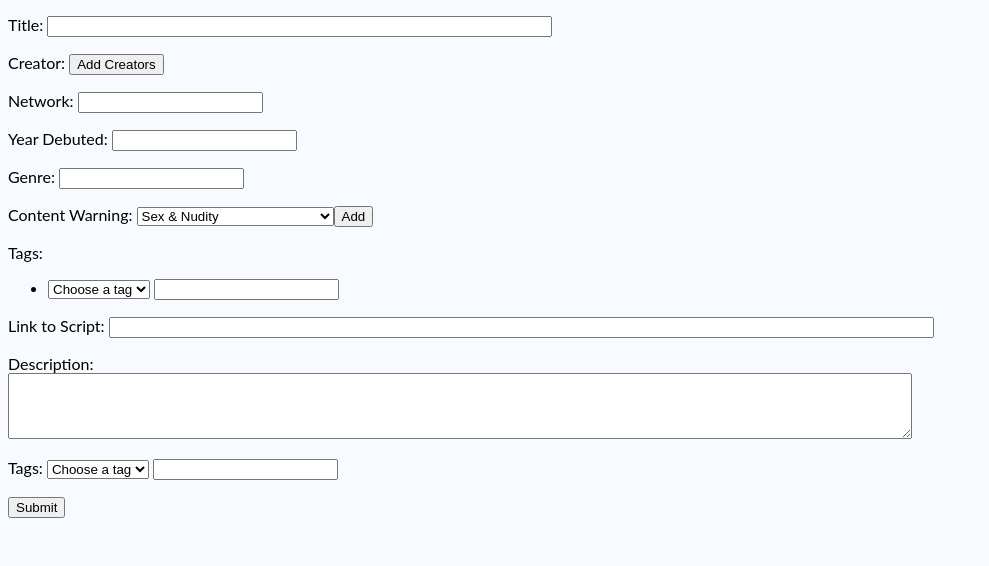
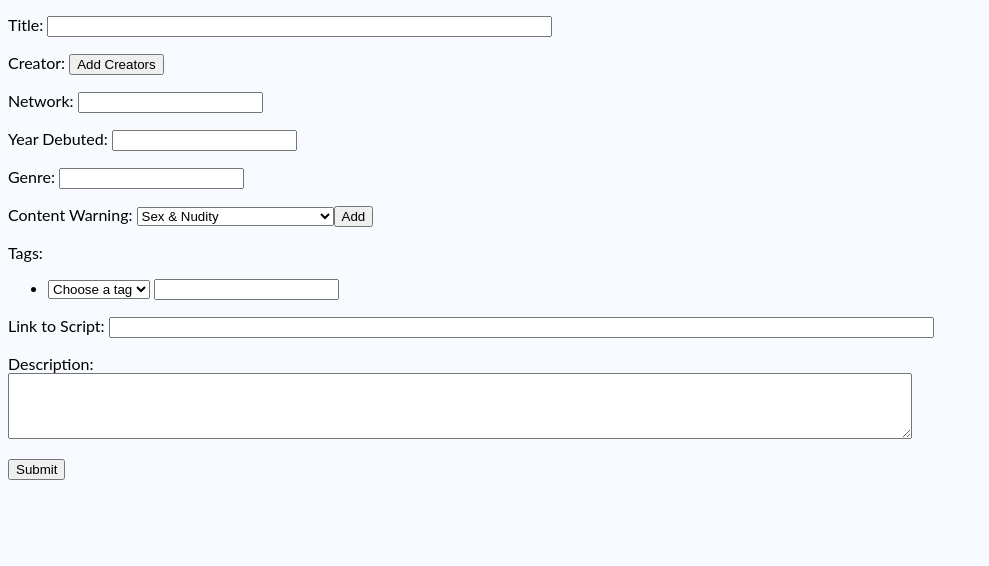
Before and after one commit to chloeymoon/cs304-shows-and-tel, a Flask app: page /add/ in a window 1280 px wide. Shown: the part 147-713 px from the top of the page, without its empty margins (0-989 px from the left). Run offline with Flask 2, Linux system fonts and the light colour scheme; data that the repository does not hold is empty; some libraries are stand-ins or nearby versions.

Commit message:
Fix add and edit pages

```diff
--- a/app.py
+++ b/app.py
@@ -88,8 +88,6 @@ def profile(sid):
         creators = functions.getCreators(conn,sid)
         warnings = functions.getWarnings(conn,sid)
         tags = functions.getTags(conn,sid)
-        print(tags)
-        # print show
         return render_template('profile.html', show=show, creators=creators,
                                 warnings=warnings, tags=tags)
 
--- a/functions.py
+++ b/functions.py
@@ -156,7 +156,7 @@ def insertCreators(conn,sid,creatorList):
         curs.execute('insert into showsCreators (sid,cid) values(%s, %s)',[sid,cid])
 
 def insertShows(conn, title, year, genre, cwList, script, description,
-                creatorList, network, tag_names, tag_vals):
+                creatorList, network, tag_name, tag_val):
     ''' Inserts show, creator, show&creator relationship etc. to the database,
         given form values '''
     curs = conn.cursor(MySQLdb.cursors.DictCursor)
@@ -168,12 +168,15 @@ def insertShows(conn, title, year, genre, cwList, script, description,
     sid = getSid(conn,title)
     insertContentwarnings(conn,sid,cwList)
     insertCreators(conn,sid,creatorList)
+    curs.execute('insert into tags (sid, name, val) values(%s, %s, %s)',
+                    [sid, tag_name, tag_val])
 
-    for i in range(len(tag_names)):
-        name = tag_names[i]
-        val = tag_vals[i]
-        curs.execute('insert into tags (sid, name, val) values(%s, %s, %s)',
-                    [sid, name, val])
+    # Support for multiple tags
+    # for i in range(len(tag_names)):
+    #     name = tag_names[i]
+    #     val = tag_vals[i]
+    #     curs.execute('insert into tags (sid, name, val) values(%s, %s, %s)',
+    #                 [sid, name, val])
 
 def updateWarnings(conn,sid,newwarnings):
     curs = conn.cursor(MySQLdb.cursors.DictCursor)
@@ -235,26 +238,5 @@ def update(conn, sid, title, year, network, genre, cwList, script,
     if len(getResultsByNetwork(conn,oldshow['network']))==0:
         curs.execute('delete from networks where name=%s', [oldshow['network']])
 
-# def update2(conn, sid, title, year, oldnetwork, network, genre, oldcwList, newcwList, script, description, creators):
-# curs = conn.cursor(MySQLdb.cursors.DictCursor)
-# oldshow = getShow(conn,sid)
-# print oldshow
-# if getNid(conn,network) is None:
-#     curs.execute('insert into networks (name) values(%s)', [network])
-# nid = getNid(conn,network)
-# curs.execute('''update shows set title=%s, year=%s, genre=%s, script=%s,
-#                 description=%s, nid=%s where sid=%s''',
-#                 [title, year, genre, script, description, nid, sid])
-# # if only this show has this network, delete network from networks table or not?
-# if len(getResultsByNetwork(conn,oldnetwork))==0:
-#     curs.execute('delete from networks where name=%s', [oldnetwork])
-# # for creator in creators:
-# #     if getCid(conn,creator) is None:
-# #         curs.execute('insert into creators (name) values(%s)', [creator])
-# #     cid = getCid(conn,creator)
-# #     # curs.execute('update creators set name=%s where sid=%s', [creator,sid])
-# #     curs.execute('update showsCreators set cid=%s where sid=%s',[cid,sid])
-
-
 if __name__ == '__main__':
     conn = getConn('final_project')
--- a/templates/add.html
+++ b/templates/add.html
@@ -63,10 +63,10 @@
                 <div class=tag-input>
                     <li>
                     <select id="tags" name="tags">
-                        <option>Choose a tag</option>
-                        <option>Pace</option>
-                        <option>Length</option>
-                        <option>Type</option>
+                        <option value=''>Choose a tag</option>
+                        <option value='pace'>Pace</option>
+                        <option value='length'>Length</option>
+                        <option value='type'>Type</option>
                     </select>
                     <label for="tag-arg">
                         <input type="text" id="tag-arg" name="tag-arg"/>
@@ -81,18 +81,6 @@
         <p><label for=description>Description:<br>
             <!--<input type="text" id="description" name="description" />-->
             <textarea rows="4" cols="110" name='description'></textarea>
-        </label></p>
-        <p><label for="tags">Tags:
-            <select id="tags" name="tags">
-                <option>Choose a tag</option>
-                <option>Genre</option>
-                <option>Pace</option>
-                <option>Length</option>
-                <option>Type</option>
-            </select>
-        </label>
-        <label for="tag-arg">
-            <input type="text" id="tag-arg" name="tag-arg"/>
         </label></p>
         <p><button type="submit">Submit</button></p>
     </div>
```
